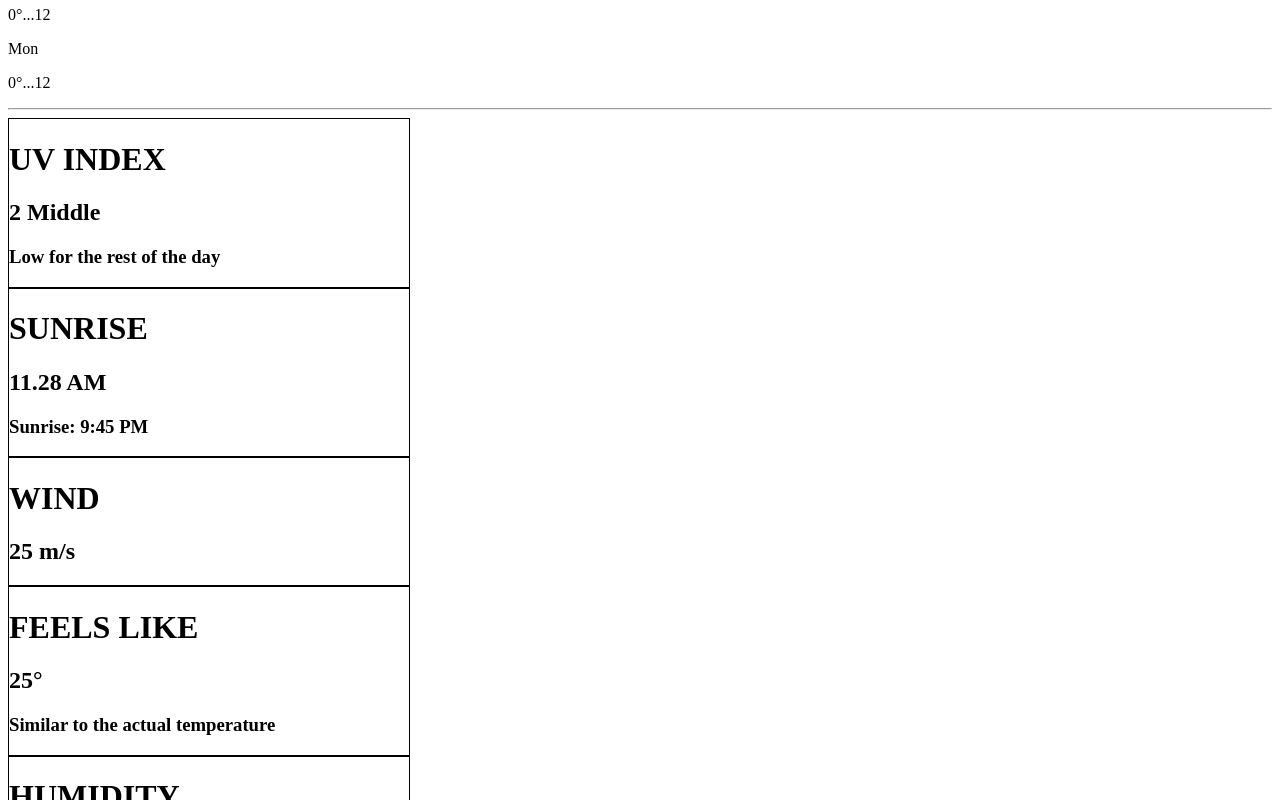
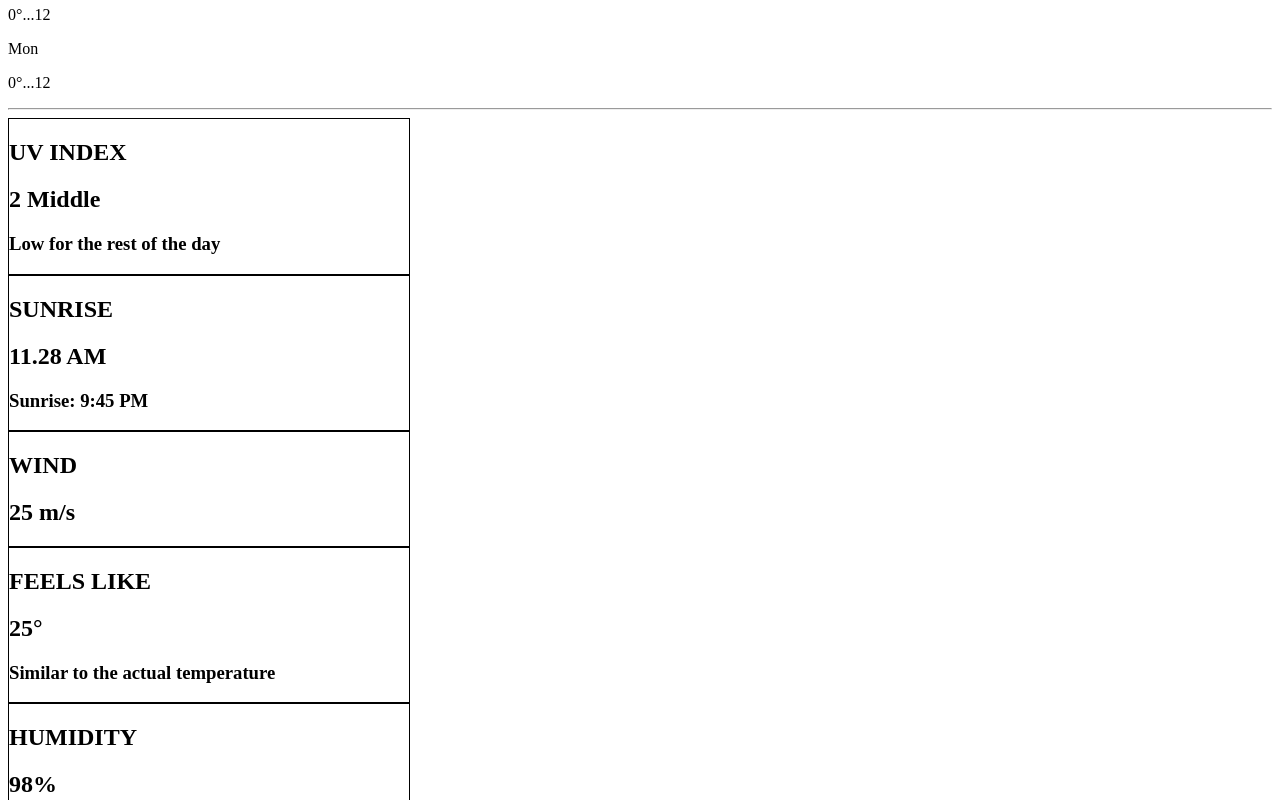
Before and after one commit to Linyshka/Weather-App, a React (Vite) app: page / in a window 1280 px wide. Shown: the part 1240-2040 px from the top of the page. Built offline with nearby package versions, Linux system fonts and the light colour scheme; the HTML template or start-up script is replaced by a standard one.

Commit message:
refactor: move types to a separate files

```diff
--- a/src/components/DayItem/DayItem.tsx
+++ b/src/components/DayItem/DayItem.tsx
@@ -1,8 +1,4 @@
-import { DayPropInterface } from '@/interfaces';
-
-type DayProps = {
-  day: DayPropInterface
-}
+import { DayProps } from './types';
 
 function DayItem({day} : DayProps) {
   return <>
--- /dev/null
+++ b/src/components/DayItem/types.ts
@@ -0,0 +1,5 @@
+import { DayPropInterface } from '@/interfaces';
+
+export type DayProps = {
+  day: DayPropInterface
+}
--- a/src/components/LocationWidget/LocationWidget.tsx
+++ b/src/components/LocationWidget/LocationWidget.tsx
@@ -1,8 +1,4 @@
-import { LocationInterface } from "@/interfaces/";
-
-type LocationProps = {
-  location: LocationInterface;
-};
+import { LocationProps } from './types';
 
 function LocationWidget({ location }: LocationProps) {
   const date = new Date();
--- /dev/null
+++ b/src/components/LocationWidget/types.ts
@@ -0,0 +1,5 @@
+import { LocationInterface } from "@/interfaces/";
+
+export type LocationProps = {
+  location: LocationInterface;
+};
--- a/src/components/PropertyItem/PropertyItem.tsx
+++ b/src/components/PropertyItem/PropertyItem.tsx
@@ -1,13 +1,9 @@
-import {WeatherPropInterface} from '@/interfaces/';
-
-type Props = {
-  item: WeatherPropInterface
-}
+import { Props } from './types';
 
 function PropertyItem({item}: Props) {
   return (
     <div style={{border: "1px solid black", width: "400px"}}>
-      <h1>{item.title}</h1>
+      <h2>{item.title}</h2>
       <h2>{item.value}</h2>
       {item.description && <h3>{item.description}</h3>}
     </div>
--- /dev/null
+++ b/src/components/PropertyItem/types.ts
@@ -0,0 +1,5 @@
+import {WeatherPropInterface} from '@/interfaces/';
+
+export type Props = {
+  item: WeatherPropInterface
+}
--- a/src/components/TimeItem/TimeItem.tsx
+++ b/src/components/TimeItem/TimeItem.tsx
@@ -1,8 +1,4 @@
-import { TimeForecastInterface } from "@/interfaces";
-
-type TimeProps = {
-  item: TimeForecastInterface;
-};
+import { TimeProps } from './types';
 
 function TimeItem({ item }: TimeProps) {
   return (
--- /dev/null
+++ b/src/components/TimeItem/types.ts
@@ -0,0 +1,5 @@
+import { TimeForecastInterface } from "@/interfaces";
+
+export type TimeProps = {
+  item: TimeForecastInterface;
+};
```
